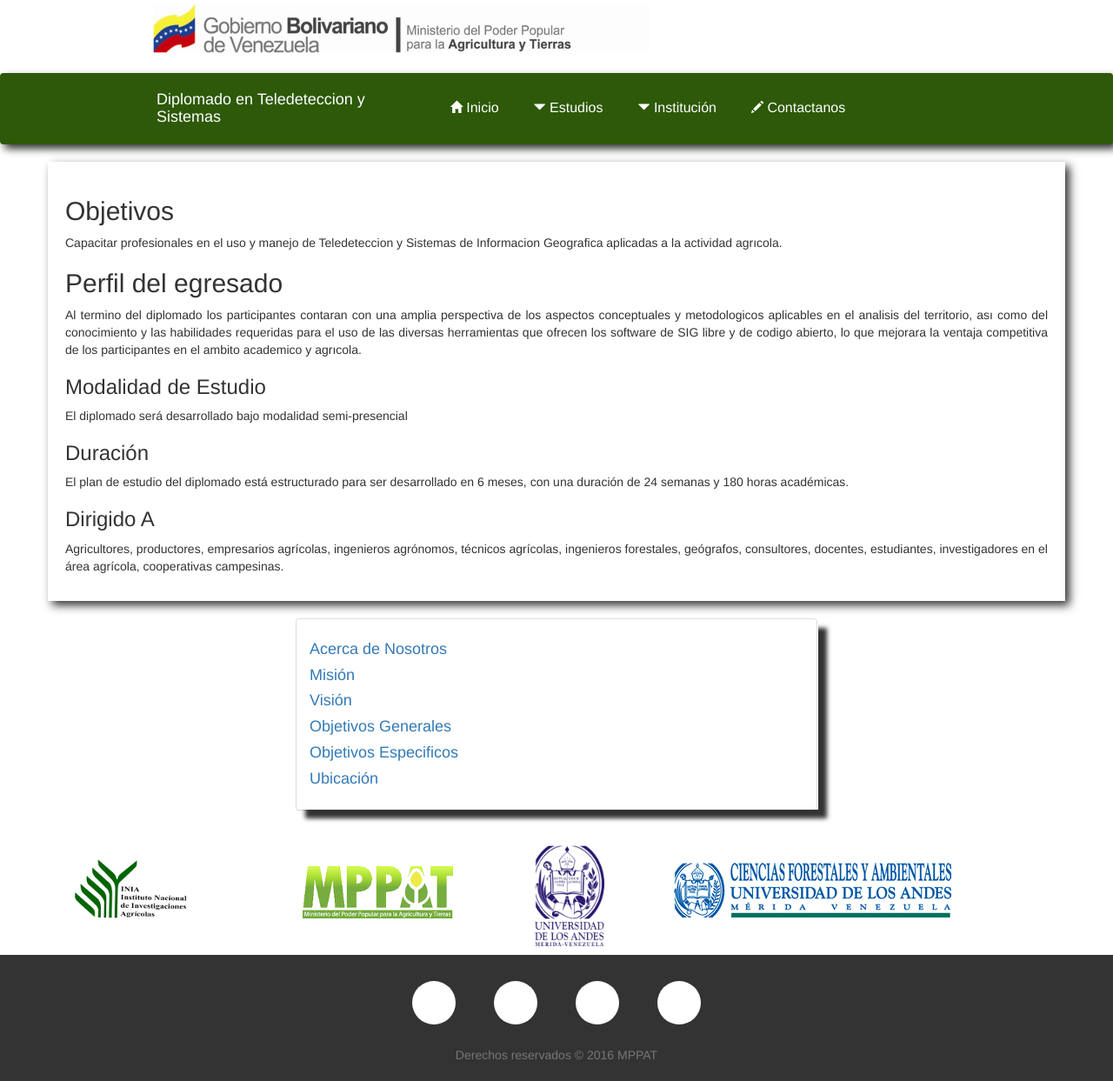
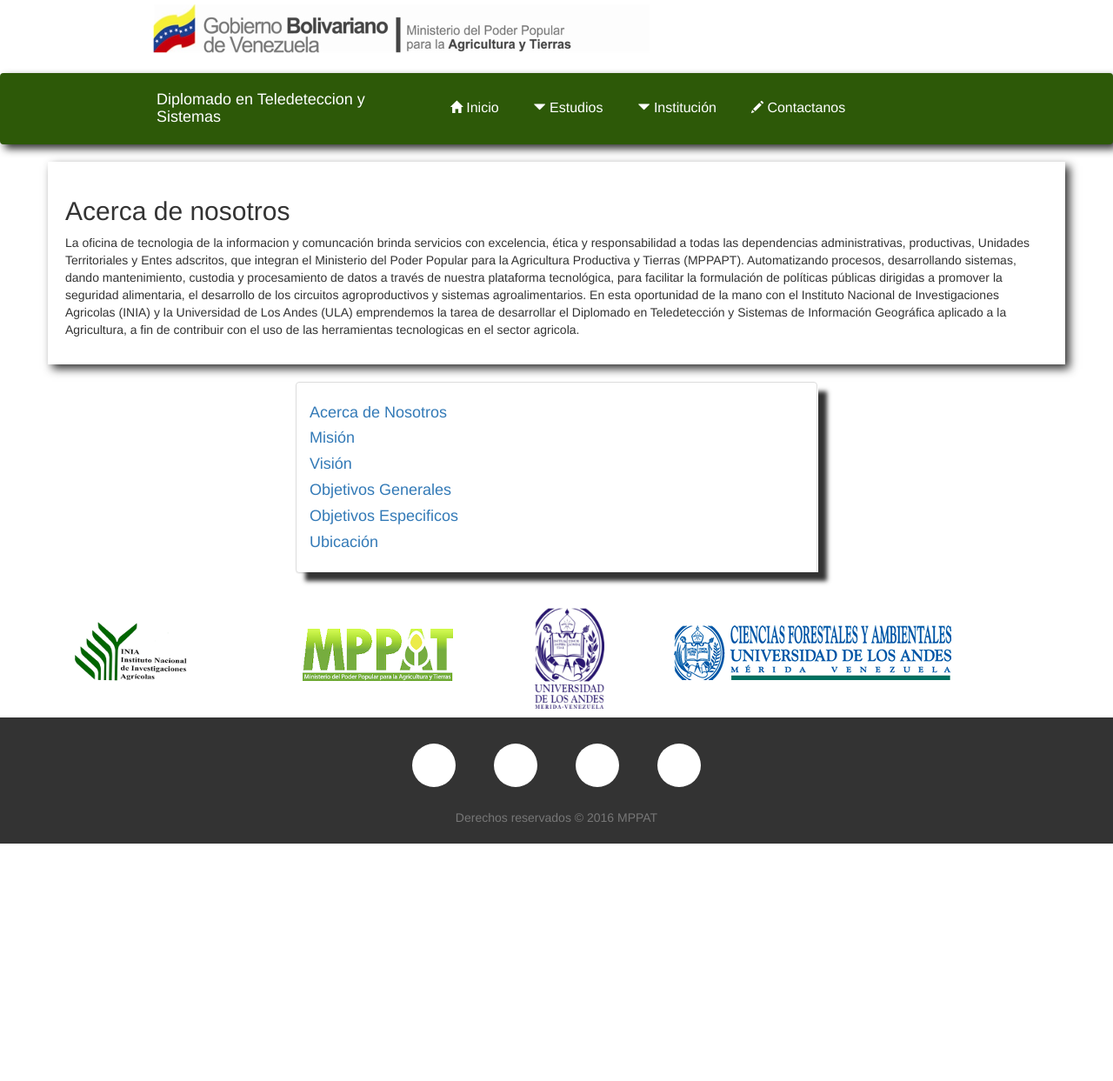
Before and after one commit to mauriycf/MaquetaWeb14.0, a PHP site: page /index.php?view=acercadenosotros in a window 1280 px wide. Shown: the whole page at 87% size. After the commit the page ends 970 px from the top, so only its background shows below. Run offline with PHP 8.4, Linux system fonts and the light colour scheme; some libraries are stand-ins or nearby versions.

Commit message:
actualizacion-icon-institucion-footer

```diff
--- /dev/null
+++ b/core/controllers/objetivosgeneralesController.php
@@ -0,0 +1,3 @@
+<?php
+
+  include 'html/objetivosgenerales/objetivosgenerales.html';
--- a/html/acercadenosotros/acercadenosotros.html
+++ b/html/acercadenosotros/acercadenosotros.html
@@ -5,16 +5,8 @@
 <section class="main container">
   <div class="row">
     <article class="post clearfix">
-      <h2 class="post-title">Objetivos</h2>
-      <p>Capacitar profesionales en el uso y manejo de Teledeteccion y Sistemas de Informacion Geografica aplicadas a la actividad agrıcola.</p>
-      <h2>Perfil del egresado</h2>
-      <p class="text-justify">Al termino del diplomado los participantes contaran con una amplia perspectiva de los aspectos  conceptuales y  metodologicos  aplicables  en el  analisis  del territorio,  ası  como del conocimiento y las habilidades requeridas para el uso de las diversas herramientas que ofrecen los software de SIG libre y de codigo abierto, lo que mejorara la ventaja competitiva de los participantes en el ambito academico y agrıcola.</p>
-      <h3>Modalidad de Estudio</h3>
-      <p>El diplomado será desarrollado bajo modalidad semi-presencial</p>
-      <h3>Duración</h3>
-      <p>El plan de estudio del diplomado está estructurado para ser desarrollado en 6 meses, con una duración de 24 semanas y 180 horas académicas.</p>
-      <h3>Dirigido A</h3>
-      <p>Agricultores, productores, empresarios agrícolas, ingenieros agrónomos, técnicos agrícolas, ingenieros forestales, geógrafos, consultores, docentes, estudiantes, investigadores en el área agrícola, cooperativas campesinas.</p>
+      <h2 class="post-title">Acerca de nosotros</h2>
+      <p>La oficina de tecnologia de la informacion y comuncación brinda servicios con excelencia, ética y responsabilidad a todas  las dependencias administrativas, productivas, Unidades Territoriales y Entes adscritos, que integran el Ministerio del Poder Popular para la Agricultura Productiva y Tierras (MPPAPT). Automatizando procesos, desarrollando sistemas, dando mantenimiento, custodia y procesamiento de datos  a través de nuestra plataforma tecnológica, para facilitar la formulación de políticas públicas dirigidas a promover la seguridad alimentaria, el desarrollo de los circuitos agroproductivos y sistemas agroalimentarios. En esta oportunidad de la mano con el Instituto Nacional de Investigaciones Agricolas (INIA) y la Universidad de Los Andes (ULA) emprendemos la tarea de desarrollar el Diplomado en Teledetección y Sistemas de Información Geográfica aplicado a la Agricultura, a fin de contribuir con el uso de las herramientas tecnologicas en el sector agricola.</p>
     </article>
   </div>
 </section>
--- a/html/index/index.php
+++ b/html/index/index.php
@@ -21,7 +21,7 @@
             ser direccionada en cuatro líneas estratégicas que conduzca a la formación, investigación, innovación y desarrollo del sector agrícola del país; con el fin de impulsar la inclusón del sector en la apropiación de tecnologías de punta para el
             monitoreo continuo de sus sistemas de producción.</p>
         <p>
-            <a href="#" class="btn btn-primary btn-lg" role="button" data-toggle="modal" data-target="#myModal">¡Inscribete Aquí!</a>
+            <a href="#" class="btn btn-primary btn-lg" role="button" data-toggle="modal" data-target="#myModal">¡Contactanos Aquí!</a>
         </p>
     </div>
 </div>
--- a/html/mision/mision.html
+++ b/html/mision/mision.html
@@ -9,7 +9,7 @@
     <div class="panel-body">
         <stron>
             <h3>Misión</h3></stron>
-        <p>Liderar la educación permanente en las tecnologías aplicadas a la Agricultura de Precisión, contribuyendo a promover y mejorar programas que permiten actualizar y profundizar los conocimientos y competencias a nivel académico del Sector Agrícola
+        <p>Contribuir de manera permanente en la aplicación de las tecnologías de información y la comunicación aplicadas a la Agricultura, contribuyendo a promover y mejorar programas que permiten actualizar y profundizar los conocimientos y competencias a nivel académico del Sector Agrícola
             venezolano.</p>
     </div>
 </div>
--- a/html/overall/footer.html
+++ b/html/overall/footer.html
@@ -23,7 +23,7 @@
         <a class="icon-facebook"></a>
         <a class="icon-twitter"></a>
         <a class="icon-gplus"></a>
-        <a class="icon-vine"></a>
+        <a class="icon-instagram"></a>
     </div>
     <p class="text-muted credit">
         <?php echo APP_COPY; ?>
--- a/html/overall/top-nav.html
+++ b/html/overall/top-nav.html
@@ -58,13 +58,7 @@
                         <li><a tabindex="-1" href="?view=acercadenosotros">Acerca de Nosotros</a></li>
                         <li><a tabindex="-1" href="?view=mision">Misión</a></li>
                         <li><a tabindex="-1" href="?view=vision">Visión</a></li>
-                        <li class="dropdown-submenu">
-                            <a class="test" tabindex="-1" style="cursor:pointer;">Objetivos <span class="glyphicon glyphicon-triangle-right"></span></a>
-                            <ul class="dropdown-menu">
-                                <li><a tabindex="-1" href="#">Objetivos Generales</a></li>
-                                <li><a tabindex="-1" href="#">Objetivos especificos</a></li>
-                            </ul>
-                        </li>
+                        <li><a href="?view=objetivosgenerales" style="cursor:pointer;">Objetivo</a></li>
                         <li role="presentation" class="divider"></li>
                         <li><a tabindex="-1" href="?view=ubicacion">Ubicación</a></li>
                     </ul>
@@ -78,7 +72,7 @@
                         <a class="icon-twitter" href="#"></a>
                     </li>
                     <li>
-                        <a class="icon-vine" href="#"></a>
+                        <a class="icon-instagram" href="#"></a>
                     </li>
                 </div>
             </div>
--- a/views/app/css/master.css
+++ b/views/app/css/master.css
@@ -155,8 +155,8 @@ body{
   transition: 0.5s;
 }
 
-.navbar .lista-menu .lista-li .redes-sociales li .icon-vine:hover{
-  color: #54f9b5;
+.navbar .lista-menu .lista-li .redes-sociales li .icon-instagram:hover{
+  color: #968554;
   transition: 0.5s;
 }
 
@@ -202,8 +202,8 @@ body{
 .footer .social .icon-gplus:hover{
   color: #E62117;
 }
-.footer .social .icon-vine:hover{
-  color: #54f9b5;
+.footer .social .icon-instagram:hover{
+  color: #968554;
 }
 
 .informacion-footer{
```
Also changed, not shown: html/objetivosgenerales/objetivosgenerales.html (added, +18 -0 lines), .txt.
